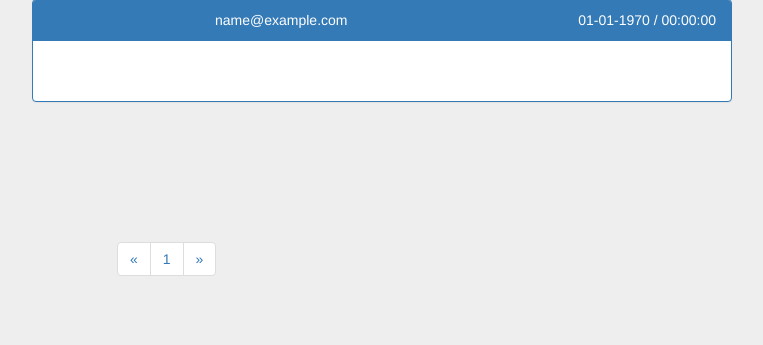
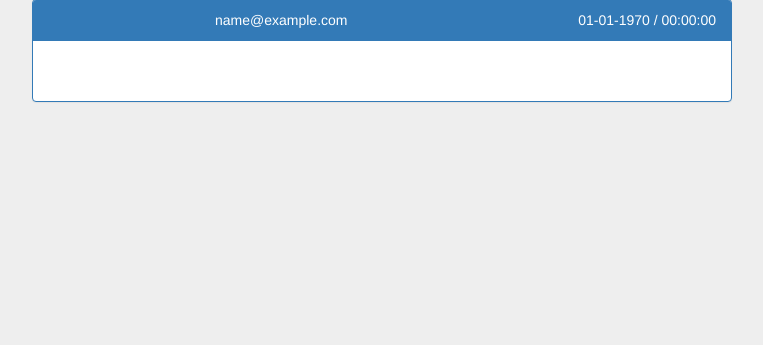
Before and after one commit to 123Lookatme/test, a PHP site: page /index.php?page=1 in a window 1280 px wide. Shown: the part 101-446 px from the top of the page, without its empty margins (238-1001 px from the left). Run offline with PHP 8.4, Linux system fonts and the light colour scheme; the visitor is signed in with stand-in values (Sample User, id 1); some libraries are stand-ins or nearby versions.

Commit message:
update admin

```diff
--- a/pages/admin.php
+++ b/pages/admin.php
@@ -23,7 +23,7 @@
 <?php endfor?>
 </div>
 
-<?php if($result[0]>1):?>
+<?php if($max_pages>1):?>
     <ul class="pagination" id="center">
         <li><a href="<?php $_SERVER['PHP_SELF'];?>?page=1">&laquo;</a></li>
              <?php for($i=1;$i<=$max_pages;$i++):?>
```
